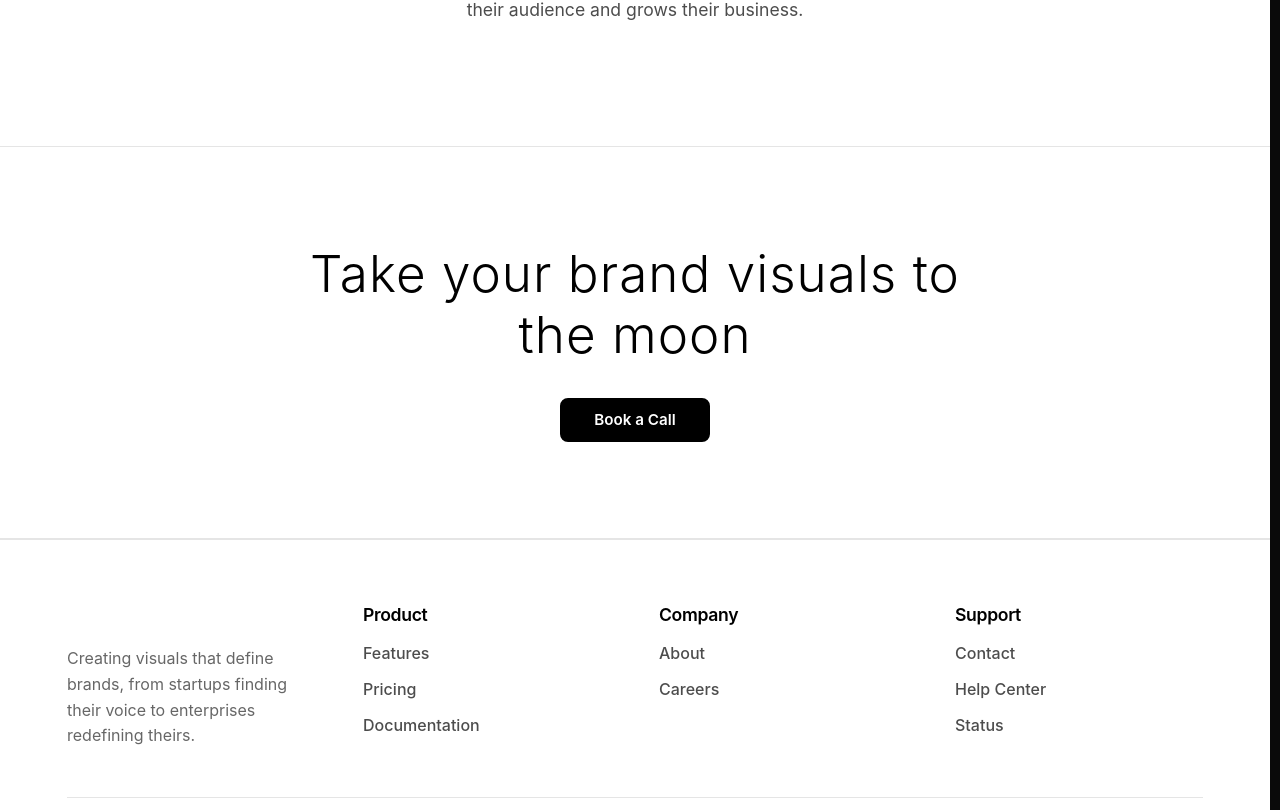
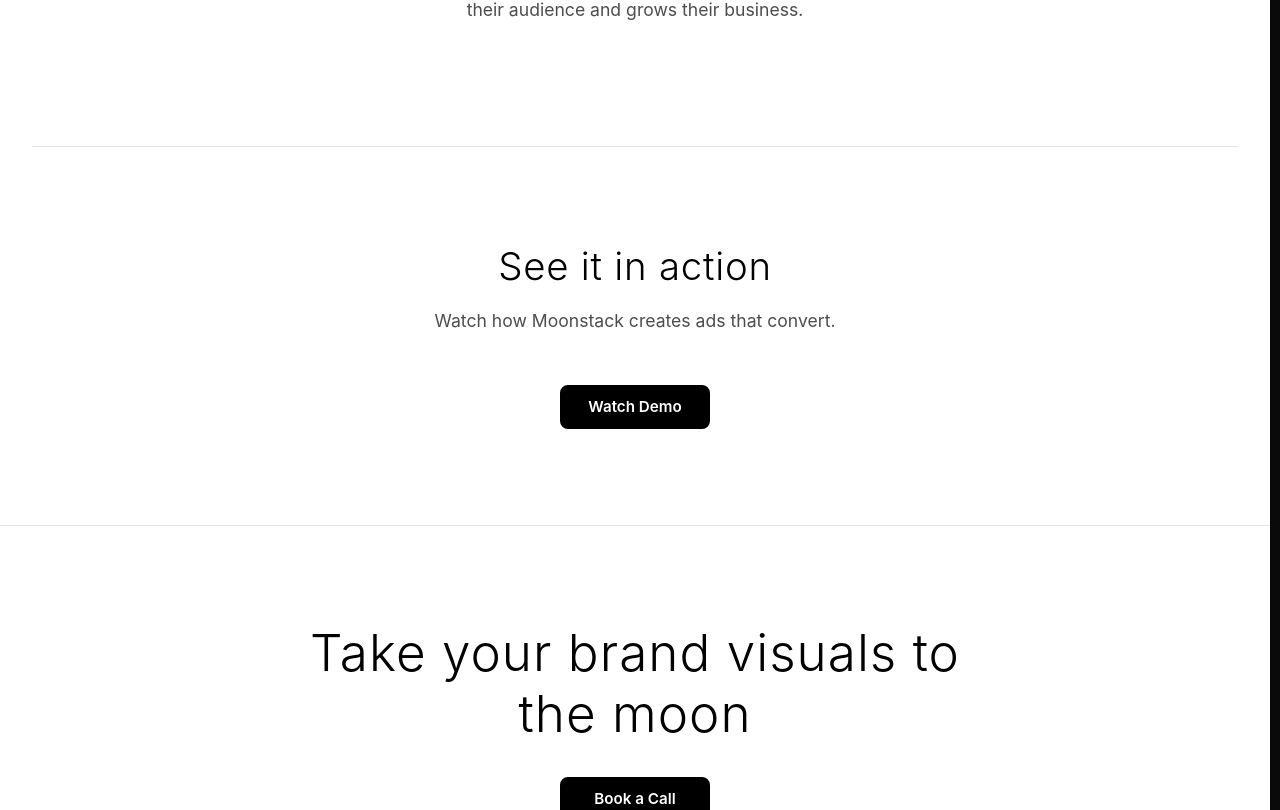
Before and after one commit to Moonstack8/trymoonstack, a React (Vite) app in the folder frontend/: page / in a window 1280 px wide. Shown: the part 1150-1960 px from the top of the page. Built offline with nearby package versions, Linux system fonts and the light colour scheme.

Commit message:
feat: demo section

```diff
--- a/frontend/src/components/Home.tsx
+++ b/frontend/src/components/Home.tsx
@@ -159,58 +159,28 @@
         </div>
       </section>
 
-      {/* Features Section */}
-      {/* <section id="features" className="features">
+      <hr style={{ border: 'none', borderTop: '1px solid rgba(0,0,0,0.1)', margin: '0 2rem' }} />
+
+      {/* Watch Demo Section */}
+      <section id="features" className="about">
         <div className="container">
-          <div className="section-header">
-            <h2 className="section-title">Everything your brand needs to stand out</h2>
-          </div>
-          <div className="features-grid">
-            <div className="feature-card">
-              <div className="feature-icon">🎬</div>
-              <h3 className="feature-title">Video Processing</h3>
-              <p className="feature-description">
-                Automatically processes, stitches, and enhances video scenes with AI-powered tools
-              </p>
-            </div>
-            <div className="feature-card">
-              <div className="feature-icon">🎙️</div>
-              <h3 className="feature-title">Audio Transcription</h3>
-              <p className="feature-description">
-                Transcribes the video with industry-leading accuracy and multiple language support
-              </p>
-            </div>
-            <div className="feature-card">
-              <div className="feature-icon">📝</div>
-              <h3 className="feature-title">Smart Captions</h3>
-              <p className="feature-description">
-                Generates professional, time-synced captions that enhance accessibility and engagement
-              </p>
-            </div>
-            <div className="feature-card">
-              <div className="feature-icon">🔊</div>
-              <h3 className="feature-title">Voice Synthesis</h3>
-              <p className="feature-description">
-                Creates natural-sounding voiceovers and dubbing in multiple voices and languages
-              </p>
-            </div>
-            <div className="feature-card">
-              <div className="feature-icon">🎨</div>
-              <h3 className="feature-title">Scene Stitching</h3>
-              <p className="feature-description">
-                Seamlessly combines multiple video scenes with intelligent transitions
-              </p>
-            </div>
-            <div className="feature-card">
-              <div className="feature-icon">⚡</div>
-              <h3 className="feature-title">Lightning Fast</h3>
-              <p className="feature-description">
-                Processes large files in minutes, not hours, with our optimized AI pipeline
-              </p>
+          <div className="about-content">
+            <div className="about-text" style={{ textAlign: 'center', alignItems: 'center' }}>
+              <h2 className="section-title">See it in action</h2>
+              <p className="about-description">Watch how Moonstack creates ads that convert.</p>
+              <a
+                href="https://www.instagram.com/trymoonstack/"
+                target="_blank"
+                rel="noopener noreferrer"
+                className="btn-primary btn-large"
+                style={{ display: 'inline-flex', alignItems: 'center', justifyContent: 'center', marginTop: '1.5rem' }}
+              >
+                Watch Demo
+              </a>
             </div>
           </div>
         </div>
-      </section> */}
+      </section>
 
       {/* CTA Section */}
       <section className="cta">
```
